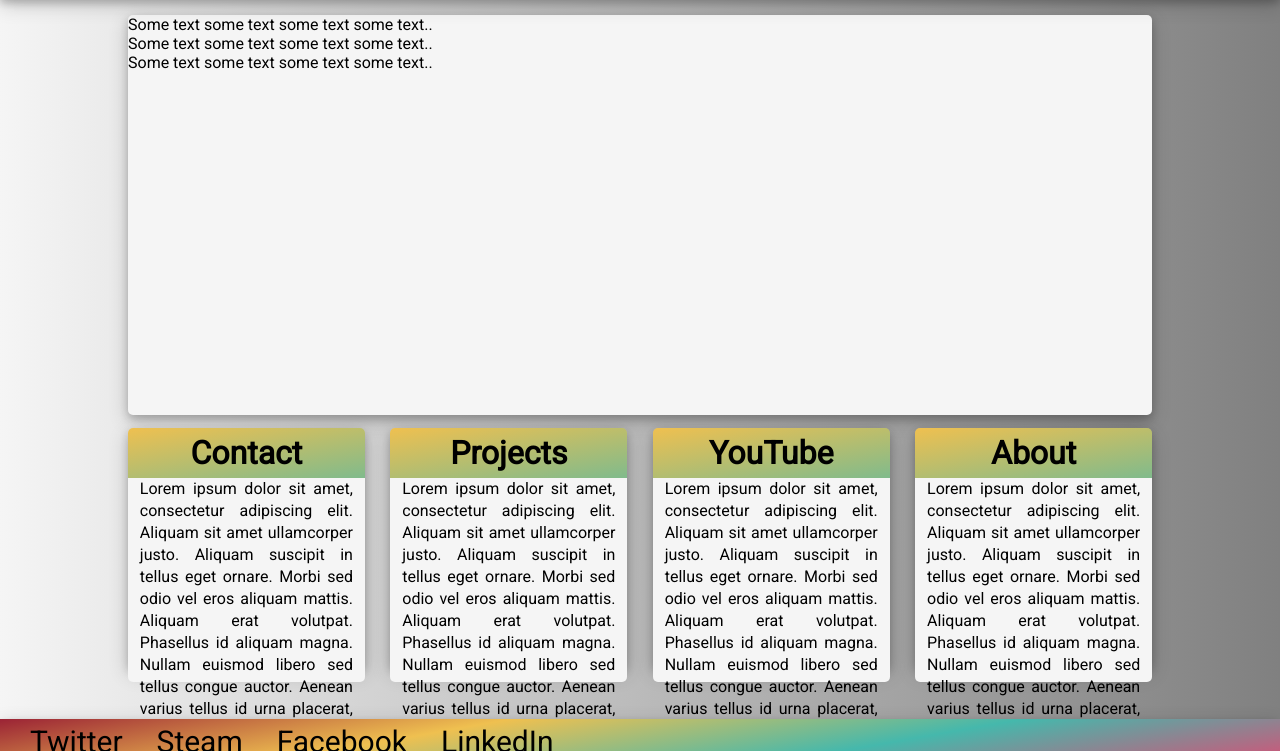
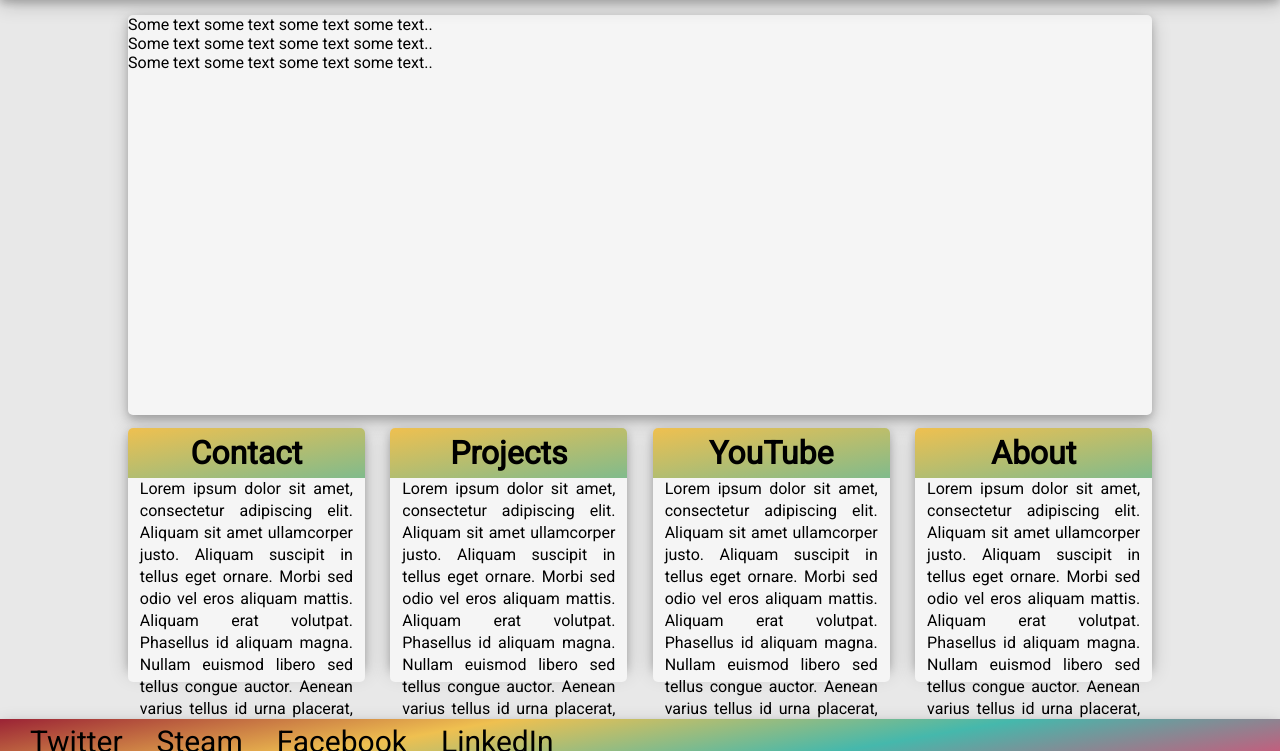
Before and after one commit to Neerholt/neerholtporfolie, a PHP site: page / in a window 1280 px wide. Shown: the part 49-800 px from the top of the page. Run offline with PHP 8.4, Linux system fonts and the light colour scheme.

Commit message:
Lavet en andring til background

```diff
--- a/style.css
+++ b/style.css
@@ -8,8 +8,7 @@
 /*Body*/
 body{
       /*background:-webkit-linear-gradient(100deg, #D65076, #45B8AC, #EFC050, #9B2335);*/
-      background-color: red;
-      background-image: linear-gradient(to right, whitesmoke , gray );
+      background-color: #E8E8E8;
 }
 
 header ul{
@@ -125,7 +124,7 @@ footer nav{
 
 
 #trippel-container:hover{
-    box-shadow: 0 6px 10px 0 rgb(220,20,60), 0 6px 20px 0 rgba(0, 0, 0, 0.19);
+    box-shadow: 0 6px 10px 0 #484848, 0 6px 20px 0 rgba(0, 0, 0, 0.19);
 
 }
 
```
